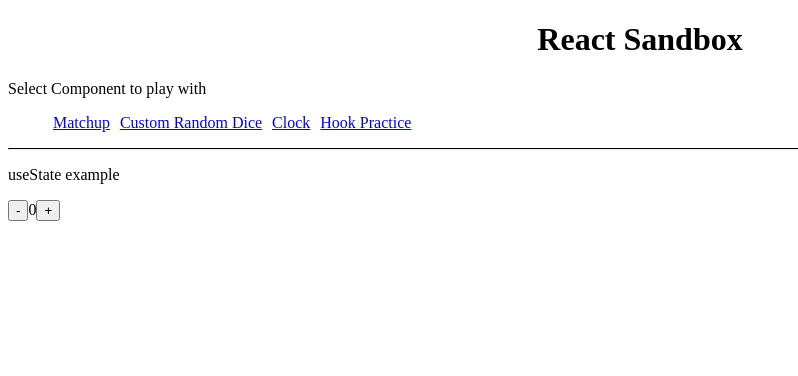
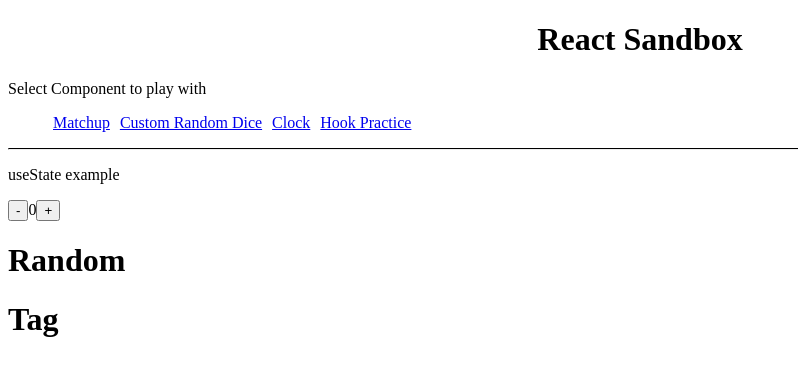
Before and after one commit to connor-hood/reactsandbox, a React (Create React App) app: page /hooks in a window 1280 px wide. Shown: the top 376 px of the page, without its empty margins (0-798 px from the left). Built offline with nearby package versions, Linux system fonts and the light colour scheme; no server answers.

Commit message:
working on random hooks, getting error message. testing calls in postman

```diff
--- a/src/App.css
+++ b/src/App.css
@@ -16,3 +16,8 @@ li:hover {
 hr {
     border-top: 1px solid
 }
+
+.hook-space {
+    border: 3px;
+    border-color: blue;
+}
--- a/src/App.js
+++ b/src/App.js
@@ -5,6 +5,9 @@ import Die from './components/Die/Die';
 import Clock from './components/Clock/clock';
 import PracticeHook from './components/PracticeHook/practiceHook';
 import './App.css'
+import Random from './components/Random_V1/random_v1';
+import Tag from './components/Tag_V1/tag_v1';
+
 
 class App extends Component{
     constructor(props){
@@ -82,6 +85,10 @@ class App extends Component{
 
             </Route>
         </Switch>
+        <div className="hook-space">
+          <Random />
+          <Tag />
+        </div>
       </div>
       </Router>
     )
--- /dev/null
+++ b/src/components/Random_V1/random_v1.jsx
@@ -0,0 +1,26 @@
+import React, { useState, useEffect } from 'react';
+import axios from 'axios';
+import API_KEY from '../../apis/APIKEYS';
+
+const Random = () => {
+
+    useEffect(() => {
+        const fetchGif = async () => {
+            const url = `https://api.giphy.com/v1/gis/random?api_key=${API_KEY}`
+            const { data } = await axios.get(url);
+
+            console.log(data)
+
+        }
+
+        fetchGif();
+    }, []);
+
+    return(
+        <div>
+            <h1>Random</h1>
+        </div>
+    )
+}
+
+export default Random
--- /dev/null
+++ b/src/components/Tag_V1/tag_v1.jsx
@@ -0,0 +1,11 @@
+import React from 'react';
+
+const Tag = () => {
+    return(
+        <div>
+            <h1>Tag</h1>
+        </div>
+    )
+}
+
+export default Tag
```
Also changed, not shown: 1 other file (tests, documents, lock files or other folders).
